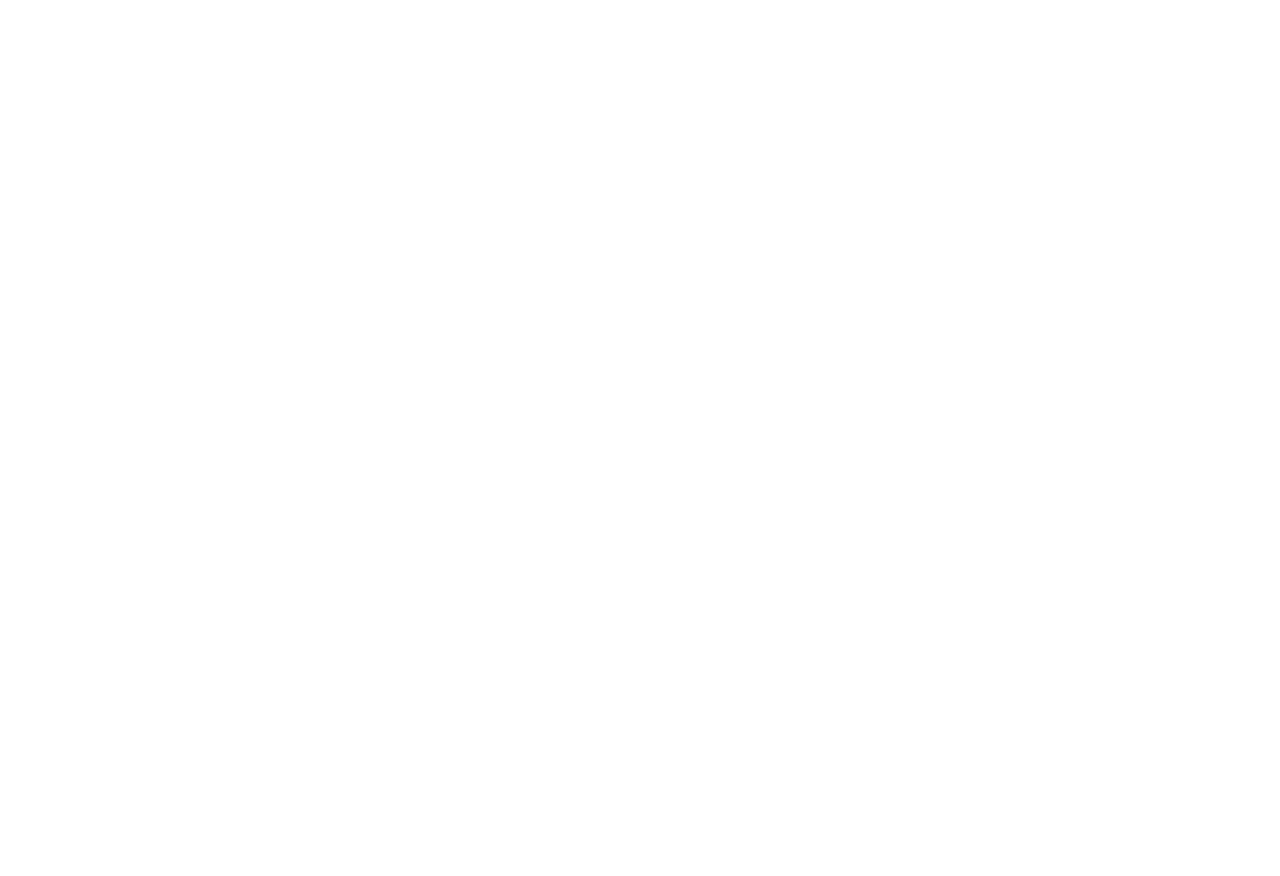
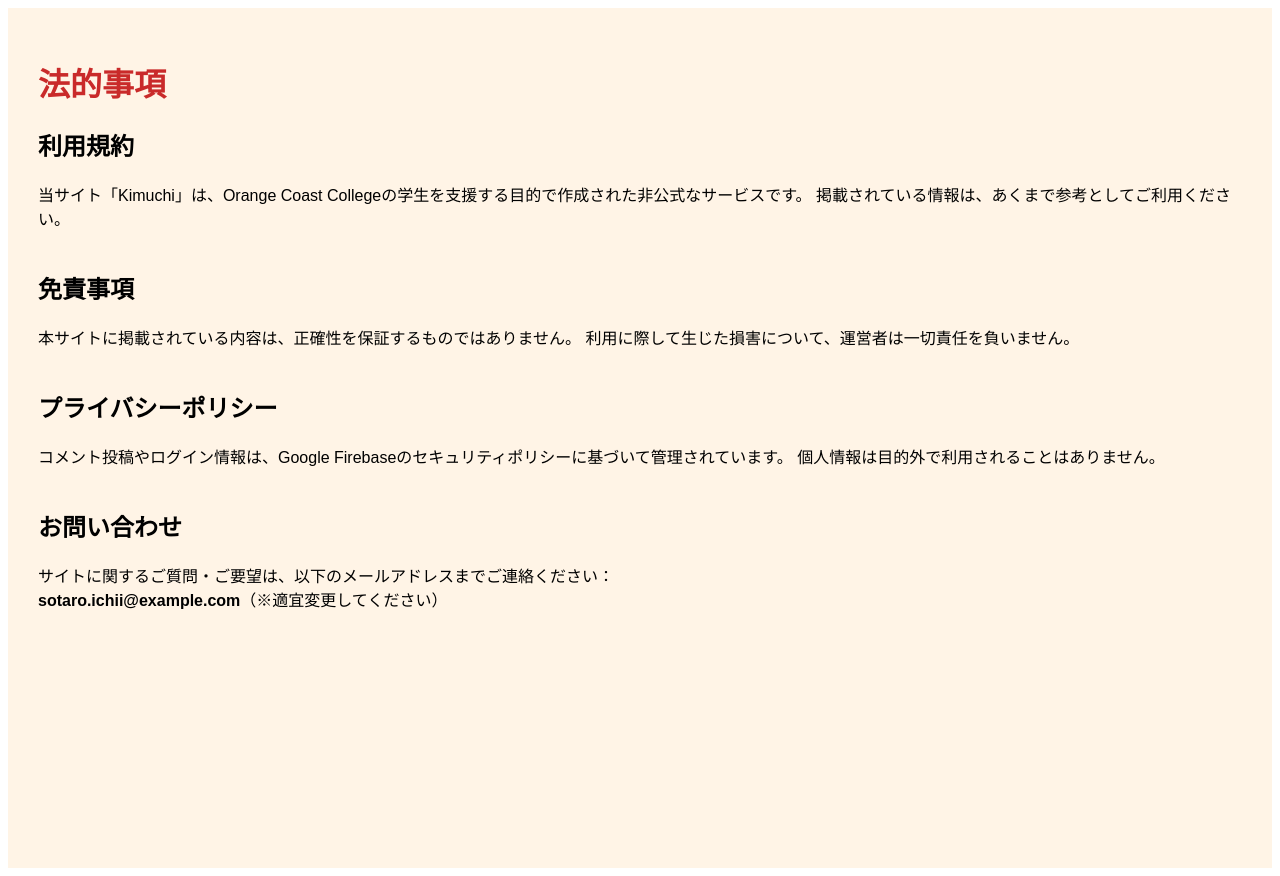
Before and after one commit to Sotaro-Ichii/kimuchi-site, a React (Vite) app: page /legal in a window 1280 px wide. Before the commit this address had no page. Before the commit the page ends 800 px from the top, so only its background shows below. Built offline with nearby package versions, Linux system fonts and the light colour scheme.

Commit message:
Add Legal page and route

```diff
--- a/src/main.jsx
+++ b/src/main.jsx
@@ -5,6 +5,8 @@ import Home from './pages/Home.jsx';
 import Semester from './pages/Semester.jsx';
 import Comments from './pages/Comments.jsx';
 import CourseDetail from './pages/CourseDetail.jsx'; // ← 詳細ページとして採用
+import Legal from './pages/Legal.jsx';
+
 
 ReactDOM.createRoot(document.getElementById('root')).render(
   <React.StrictMode>
@@ -14,6 +16,7 @@ ReactDOM.createRoot(document.getElementById('root')).render(
         <Route path="/semester/:id" element={<Semester />} />
         <Route path="/comments" element={<Comments />} />
         <Route path="/course/:id" element={<CourseDetail />} /> {/* ← ここをCourseDetailで統一 */}
+        <Route path="/legal" element={<Legal />} />
       </Routes>
     </BrowserRouter>
   </React.StrictMode>
--- /dev/null
+++ b/src/pages/Legal.jsx
@@ -0,0 +1,43 @@
+import React from 'react';
+
+function Legal() {
+  return (
+    <div style={{ backgroundColor: '#fff4e6', minHeight: '100vh', padding: '30px', fontFamily: 'sans-serif' }}>
+      <h1 style={{ color: '#c92a2a' }}>法的事項</h1>
+
+      <section style={{ marginBottom: '40px' }}>
+        <h2>利用規約</h2>
+        <p>
+          当サイト「Kimuchi」は、Orange Coast Collegeの学生を支援する目的で作成された非公式なサービスです。
+          掲載されている情報は、あくまで参考としてご利用ください。
+        </p>
+      </section>
+
+      <section style={{ marginBottom: '40px' }}>
+        <h2>免責事項</h2>
+        <p>
+          本サイトに掲載されている内容は、正確性を保証するものではありません。
+          利用に際して生じた損害について、運営者は一切責任を負いません。
+        </p>
+      </section>
+
+      <section style={{ marginBottom: '40px' }}>
+        <h2>プライバシーポリシー</h2>
+        <p>
+          コメント投稿やログイン情報は、Google Firebaseのセキュリティポリシーに基づいて管理されています。
+          個人情報は目的外で利用されることはありません。
+        </p>
+      </section>
+
+      <section>
+        <h2>お問い合わせ</h2>
+        <p>
+          サイトに関するご質問・ご要望は、以下のメールアドレスまでご連絡ください：<br />
+          <strong>sotaro.ichii@example.com</strong>（※適宜変更してください）
+        </p>
+      </section>
+    </div>
+  );
+}
+
+export default Legal;
```
